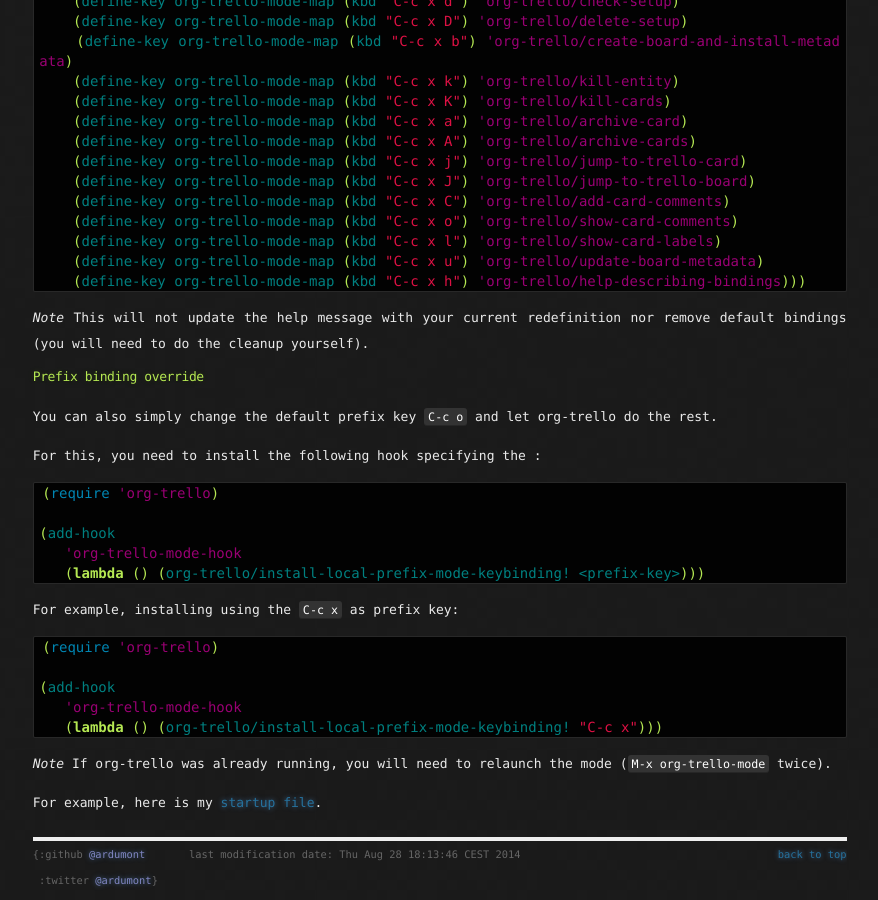
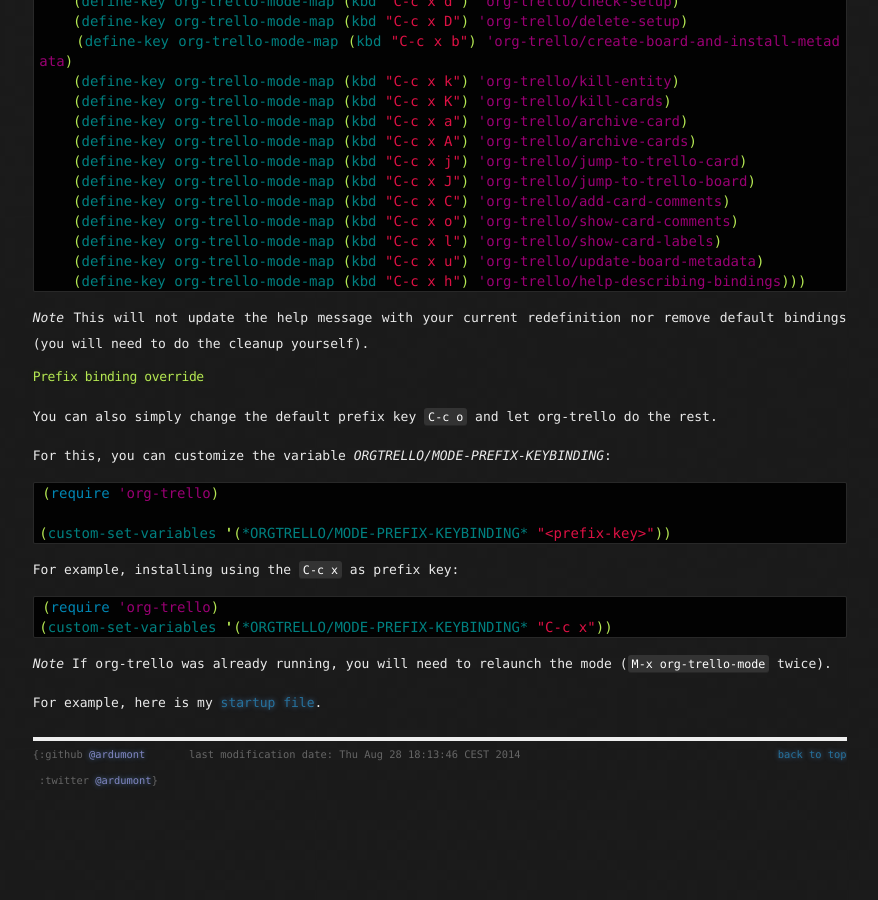
Before and after one commit to org-trello/org-trello.github.io, a Jekyll site: the page built from bindings.md, in a window 1280 px wide and 900 px high, scrolled down 1911 px. Shown: the whole window, without its empty margins (216-1094 px from the left). Built offline with Jekyll 4.4.1, drawn with Linux system fonts in a browser that asks for light colours; nearby versions of some CDN libraries; library files that are not in the unit come from our copies; Markdown is read by kramdown in place of the engine named in the settings; after the commit the page ends 2711 px from its top, so only the background shows below that.

Commit message:
Update binding update using emacs' customisation feature

````diff
--- a/bindings.md
+++ b/bindings.md
@@ -77,24 +77,19 @@ For example:
 
 You can also simply change the default prefix key <kbd>C-c o</kbd> and let org-trello do the rest.
 
-For this, you need to install the following hook specifying the <prefix-key>:
+For this, you can customize the variable *ORGTRELLO/MODE-PREFIX-KEYBINDING*:
 
 ``` lisp
 (require 'org-trello)
 
-(add-hook
-   'org-trello-mode-hook
-   (lambda () (org-trello/install-local-prefix-mode-keybinding! <prefix-key>)))
+(custom-set-variables '(*ORGTRELLO/MODE-PREFIX-KEYBINDING* "<prefix-key>"))
 ```
 
 For example, installing using the <kbd>C-c x</kbd> as prefix key:
 
 ``` lisp
 (require 'org-trello)
-
-(add-hook
-   'org-trello-mode-hook
-   (lambda () (org-trello/install-local-prefix-mode-keybinding! "C-c x")))
+(custom-set-variables '(*ORGTRELLO/MODE-PREFIX-KEYBINDING* "C-c x"))
 ```
 
 *Note* If org-trello was already running, you will need to relaunch the mode (<kbd>M-x org-trello-mode</kbd> twice).
````
